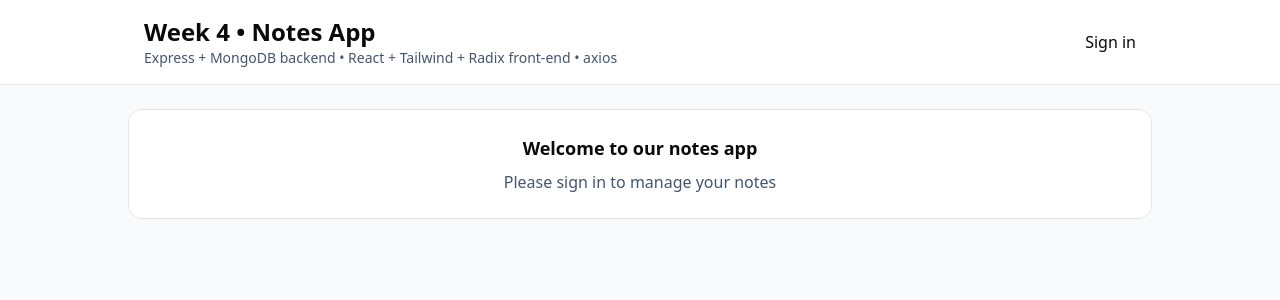
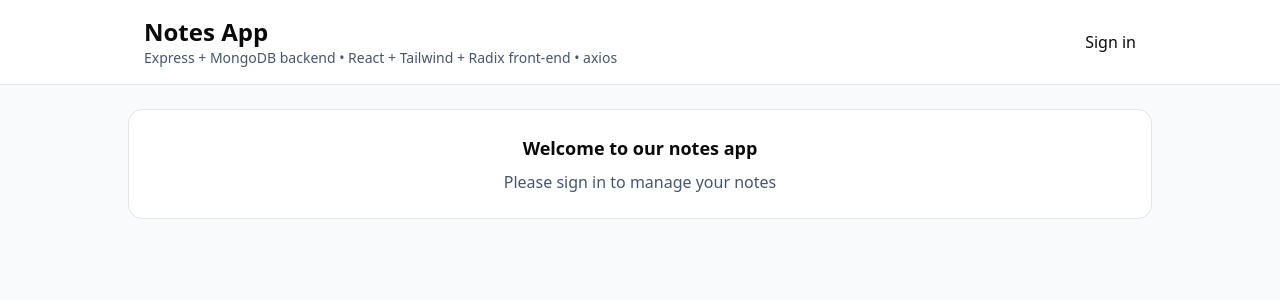
Before and after one commit to isaacurba/NoteApp, a React app in the folder frontend/: page / in a window 1280 px wide. Shown: the top 300 px of the page. Built offline with nearby package versions, Linux system fonts and the light colour scheme; no server answers; the HTML template or start-up script is replaced by a standard one.

Commit message:
fixed bugs and some redirection issues

```diff
--- a/frontend/src/App.jsx
+++ b/frontend/src/App.jsx
@@ -10,7 +10,7 @@ function App() {
         <header className="bg-white border-b">
           <div className="mx-auto max-w-5xl p-4 flex items-center justify-between">
             <div>
-              <h1 className="text-2xl font-bold">Week 4 • Notes App</h1>
+              <h1 className="text-2xl font-bold">Notes App</h1>
               <p className="text-slate-600 text-sm">
                 Express + MongoDB backend • React + Tailwind + Radix front-end •
                 axios
--- a/frontend/src/components/NewNoteDialog.jsx
+++ b/frontend/src/components/NewNoteDialog.jsx
@@ -2,15 +2,17 @@ import * as Dialog from "@radix-ui/react-dialog";
 import { Button } from "./ui/button";
 import { Input } from "./ui/input";
 import { Textarea } from "./ui/textarea";
-import React, { useState } from "react";
+import { useState } from "react";
 const NewNoteDialog = ({ onCreate }) => {
   const [open, setOpen] = useState(false);
   const [form, setForm] = useState({ title: "", content: "" });
 
-  const submit = (e) => {
+  const submit = async (e) => {
     e.preventDefault();
     if (!form.title.trim()) return;
-    onCreate(form).then(()=>{ setForm({ title:"", content:"" }); setOpen(false); });
+    await onCreate(form);
+    setForm({ title:"", content:"" });
+    setOpen(false);
   }
 
   return (
```
